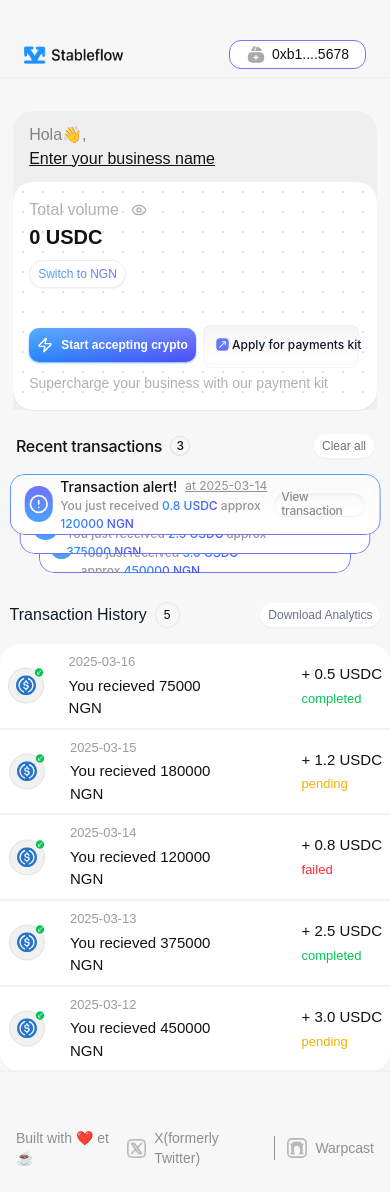
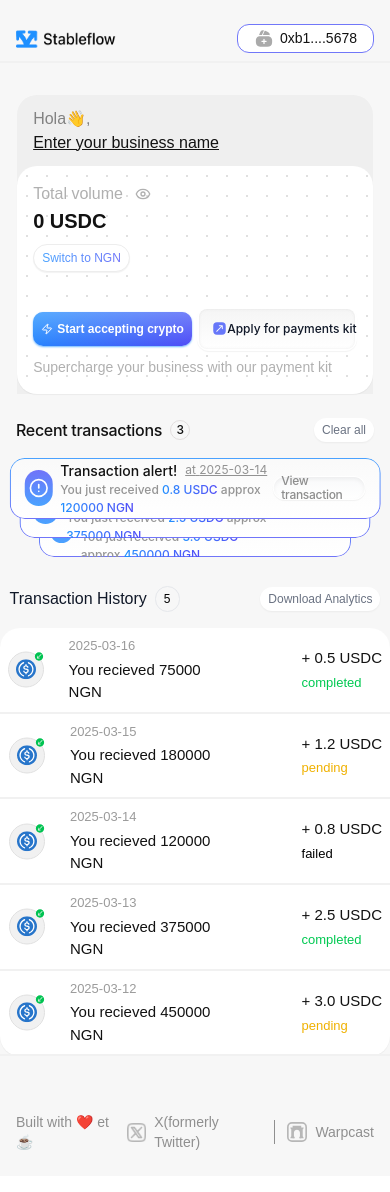
Before and after one commit to stableflowng-ship-it/Stableflow-frontend, a Next.js app: page /dashboard in a window 390 px wide. Built offline with nearby package versions, Linux system fonts and the light colour scheme; a web font is replaced by a local one.

Commit message:
more mobile

```diff
--- a/src/app/dashboard/dropDown.tsx
+++ b/src/app/dashboard/dropDown.tsx
@@ -44,7 +44,7 @@ export default function Dropdown() {
       >
         <button className="flex gap-[0.5rem] w-full px-4 py-4  hover:bg-[#EEEEEE] cursor-pointer duration-500 rounded-t-2xl">
           <Image src={trash} alt="logo" width={20} height={20} className="cursor-pointer" />
-          <h3 className="font-bold bg-gradient-to-r from-[#4BA2FF] to-[#6A6BF7] bg-clip-text text-transparent text-[14px]">
+          <h3 className="bg-gradient-to-r from-[#4FA6FF] to-[#5553F6] bg-clip-text text-transparent  text-[14px]">
             Export wallet
           </h3>
         </button>
--- a/src/app/dashboard/page.tsx
+++ b/src/app/dashboard/page.tsx
@@ -70,7 +70,7 @@ export default function Page() {
       }
   return (
     <div className='w-screen grid items-center overflow-hidden lg:gap-[2rem] gap-[2rem] justify-center bg-[#f7f7f7] h-full'>
-      <div className="flex justify-between w-screen lg:w-[100%] lg:mt-[4rem] mt-[2.5rem] px-[1.5rem] lg:border-b-0 border-b-[2px] pb-[0.5rem] lg:pb-0 border-[#F1F1F1] lg:px-0 items-center">
+      <div className="flex justify-between w-screen lg:w-[100%] lg:mt-[4rem] mt-[1.5rem] px-[1rem] lg:border-b-0 border-b-[2px] pb-[0.5rem] lg:pb-0 border-[#F1F1F1] lg:px-0 items-center">
         <Image
           src={logo}
           alt="logo"
--- a/src/components/transaction-history-container.tsx
+++ b/src/components/transaction-history-container.tsx
@@ -79,7 +79,7 @@ const TransactionHistoryContainer: React.FC<TransactionHistoryContainerProps> =
 
           <Dialog.Root key={transact.unique_id} >
             <Dialog.Trigger asChild>
-<div className='cursor-pointer flex flex-row justify-between items-center w-full border-b-2 p-[0.5rem] border-[#F1F1F1]'
+<div className='cursor-pointer flex flex-row justify-between items-center w-full border-b-2 p-[0.5rem] px-[0.5rem] border-[#F1F1F1]'
 onClick={() => setSelectedTransaction(transact)}
  >
 <div className='flex flex-row gap-[1.5rem]'>
@@ -101,7 +101,7 @@ alt='usd logo'
 </div>
 <div className='flex flex-col gap-[0.2rem]'>
 <h4 className='text-[15px] font-[500] text-[#121212]'>+{""}{""} {transact.crypto_value}</h4>
-<h3  className={` font-[500] text-[13px] ${transact.status === "completed" ? "text-green-500" : transact.status === "pending" ? "text-yellow-500" : "text-red-500"}`}>{transact.status}</h3>
+<h3  className={` font-[500] text-[13px] ${transact.status === "completed" ? "text-green-500" : transact.status === "pending" ? "text-yellow-500" : ""}`}>{transact.status}</h3>
    </div>
    </div>
    </Dialog.Trigger>
@@ -147,7 +147,7 @@ alt='usd logo'
                   </div>
                   <h4 className='text-[14px] text-[#7C7C7C] font-[500] pr-[0.5rem]'>You recieved {""}{transact.naira_received}</h4>
                   </div>
-                  <div className='grid gap-[1rem] '>
+                  <div className='grid gap-[1rem]  '>
                   <div className='flex items-center justify-between'>
                   <p className='font-[500] text-[#7C7C7C] text-[16px]'>Crypto value</p>
                   <div className='flex gap-[0.5rem] items-center justify-center'>
@@ -186,7 +186,10 @@ alt='usd logo'
                   </div>
                   <div className='flex items-center justify-between'>
                   <p className='font-[500] text-[#7C7C7C] text-[16px]'>Status</p>
-                  <div  className={`flex items-center justify-center font-[500] text-[13px] ${transact.status === "completed" ? "text-green-500 bg-green-100 py-[0.2rem] px-[0.3rem] rounded-md" : transact.status === "pending" ? "text-yellow-500 bg-yellow-100 py-[0.2rem] px-[0.3rem] rounded-md"  : "text-red-500 bg-red-100 py-[0.2rem] px-[0.3rem] rounded-md"}`}>{transact.status}</div>
+                  <div
+
+
+                  className={`flex items-center justify-center font-[500] text-[13px] ${transact.status === "completed" ? "text-green-500 bg-green-100 py-[0.2rem] px-[0.3rem] rounded-md" :  transact.status === "pending" ? "text-yellow-500 bg-yellow-100 py-[0.2rem] px-[0.3rem] rounded-md"  : ""}`}>{transact.status}</div>
                   </div>
                   </div>
                   </div>
--- a/src/components/volume-widget.tsx
+++ b/src/components/volume-widget.tsx
@@ -70,13 +70,13 @@ export const VolumeWidget: React.FC<OpenModal> = ({ openDialog }) => {
         <div className="lg:mt-[45px] mt-[35px]  flex gap-[5px]  items-center  lg:justify-items-start lg:items-start  lg:gap-[12px] ">
           <PrimaryButton className="cursor-pointer flex  lg:m-0 items-center justify-center m-auto" shortcut="" onClick={openDialog}>
             <div className="flex items-center w-fit">
-              <Zap className="mr-2 h-4 w-4" />
+              <Zap className=" h-3 w-3 mr-1" />
               <span className="text-[12px] lg:text-[16px] ">Start accepting crypto</span>
             </div>
           </PrimaryButton>
 
           <SecondaryButton className="cursor-pointer w-full">
-            <div className="flex flex-row items-center whitespace-nowrap gap-[0.1rem] ">
+            <div className="flex flex-row items-center w-full whitespace-nowrap  ">
               <Image
                 src={share}
                 width={15}
--- a/tailwind.config.js
+++ b/tailwind.config.js
@@ -1,9 +1,8 @@
 // tailwind.config.js
 module.exports = {
     content: [
-      './app/**/*.{js,ts,jsx,tsx}',       // if using the app directory
-      './pages/**/*.{js,ts,jsx,tsx}',     // for pages
-      './components/**/*.{js,ts,jsx,tsx}' // for components
+      "./app/**/*.{js,ts,jsx,tsx}",
+    "./components/**/*.{js,ts,jsx,tsx}",// for components
     ],
     safelist: [
       'text-green-500', 'bg-green-100',
```
